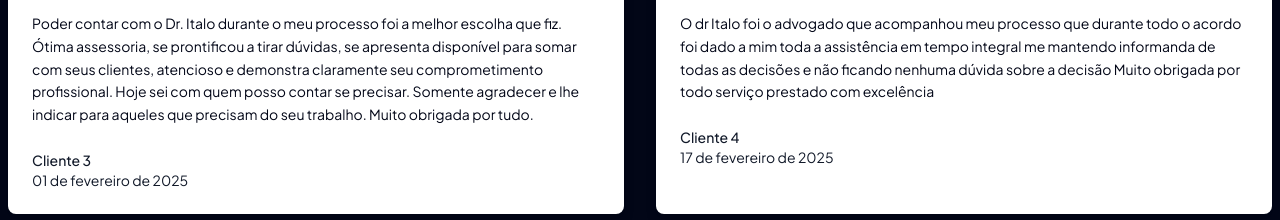
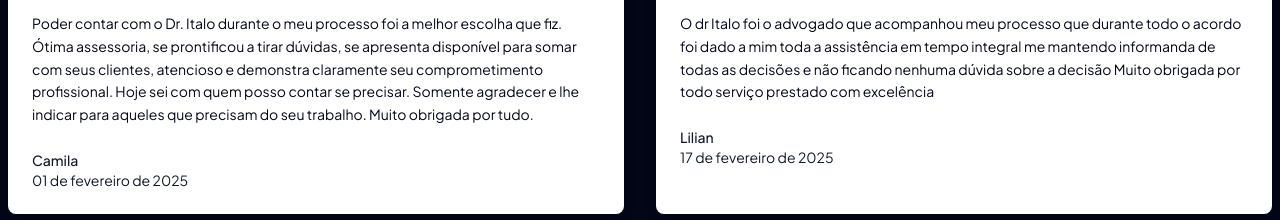
Before and after one commit to FelipeVieir4/italo-moreira-landing-page, a Next.js app: page / in a window 1280 px wide. Shown: the part 2380-2600 px from the top of the page. Built offline with nearby package versions, Linux system fonts and the light colour scheme; a web font is replaced by a local one.

Commit message:
fix: updates names of feedbacks

```diff
--- a/app/_sections-landing-pages/testimonials/testimonials.tsx
+++ b/app/_sections-landing-pages/testimonials/testimonials.tsx
@@ -12,33 +12,39 @@ const testimonialsData = [
     Sou muito grata pelo excelente trabalho.
 
     Obrigado Dr Italo!`,
-    name: "Cliente 1",
+    name: "Cliente anônimo 1",
     data: "20 de março de 2025",
   },
   {
     id: 2,
     text: `Um profissional dedicado e muito atencioso. Me deixou a par de todas as etapas e evoluções do processo de maneira clara e objetiva. Recomendo!`,
-    name: "Cliente 2",
+    name: "Thiago",
     data: "18 de março de 2025",
   },
 
   {
     id: 3,
     text: `Poder contar com o Dr. Italo durante o meu processo foi a melhor escolha que fiz. Ótima assessoria, se prontificou a tirar dúvidas, se apresenta disponível para somar com seus clientes, atencioso e demonstra claramente seu comprometimento profissional. Hoje sei com quem posso contar se precisar. Somente agradecer e lhe indicar para aqueles que precisam do seu trabalho. Muito obrigada por tudo.`,
-    name: "Cliente 3",
+    name: "Camila",
     data: "01 de fevereiro de 2025",
   },
   {
     id: 4,
     text: `O dr Italo foi o advogado que acompanhou meu processo que durante todo o acordo foi dado a mim toda a assistência em tempo integral me mantendo informanda de todas as decisões e não ficando nenhuma dúvida sobre a decisão Muito obrigada por todo serviço prestado com excelência`,
-    name: "Cliente 4",
+    name: "Lilian",
     data: "17 de fevereiro de 2025",
   },
   {
     id: 5,
     text: `Eu estava precisando de um advogado e não encontrava, até que encontrei o Dr. Ítalo que prontamente me atendeu, com muita atenção e humanidade. Agora tenho um advogado que me orienta e resolve minhas demandas na justiça. Estou feliz e satisfeito com o seu profissionalismo.`,
-    name: "Cliente 4",
+    name: "Clysberth",
     data: "05 de janeiro de 2025",
+  },
+  {
+    id: 6,
+    text: `Estou satisfeita com a atenção e clareza do atendimento do Dr.Italo,muito educado e sempre me concede um retorno das demandas solicitadas.`,
+    name: "Arielly",
+    data: "16 de abril de 2025",
   },
 ];
 
@@ -77,7 +83,7 @@ const Testimonials: React.FC = () => {
           {/* <h2 className=" text-center font-primary uppercase text-3xl font-bold tracking-wide text-primary md:text-4xl mb-10">
             Depoimentos
           </h2> */}
-              <h3 className="text-xl md:text-2xl self-start font-primary font-bold text-highlight mb-4 tracking-wide">
+          <h3 className="text-xl md:text-2xl self-start font-primary font-bold text-highlight mb-4 tracking-wide">
             Depoimentos:
           </h3>
           <div className="grid md:grid-cols-2 grid-cols-1 gap-8 mt-2  ">
--- a/app/pages/[landingpage]/index.tsx
+++ /dev/null
@@ -1,6 +0,0 @@
-import { useRouter } from 'next/router'
-
-export default function Page() {
-  const router = useRouter()
-  return <p>Post: {router.query.slug}</p>
-}
--- a/components/navbar/navbar.tsx
+++ b/components/navbar/navbar.tsx
@@ -4,10 +4,10 @@ import Image from "next/image";
 import { useState } from "react";
 
 const menuItems = [
-  { href: "#", label: "Início" },
-  { href: "#services", label: "Serviços" },
-  { href: "#testimonials", label: "Depoimentos" },
-  { href: "#about", label: "Sobre" },
+  { href: "/#", label: "Início" },
+  { href: "/#services", label: "Serviços" },
+  { href: "/#testimonials", label: "Depoimentos" },
+  { href: "/#about", label: "Sobre" },
   // { href: "#numeros", label: "Mídia" },
   // { href: "#mais", label: "Mais" },
 ];
```
Also changed, not shown: app/pages/[landingpage]/pages.json (deleted).
